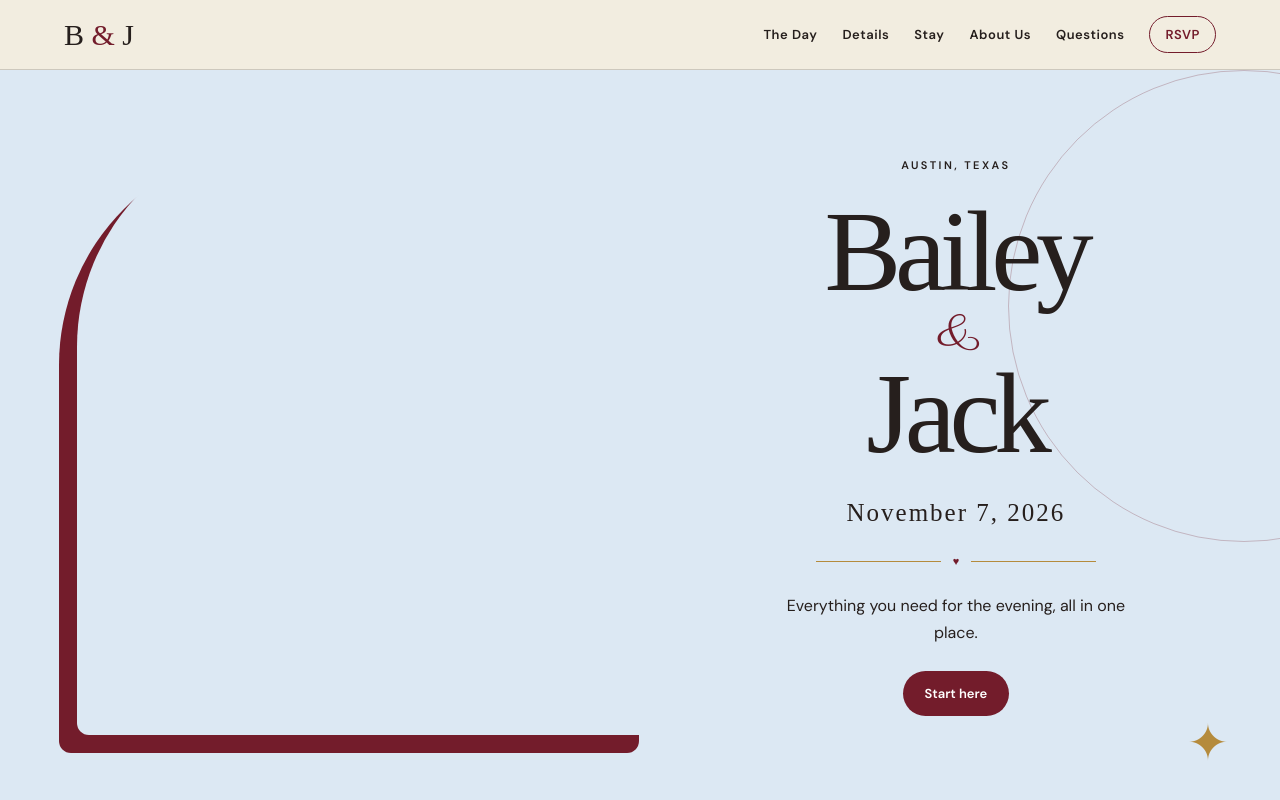
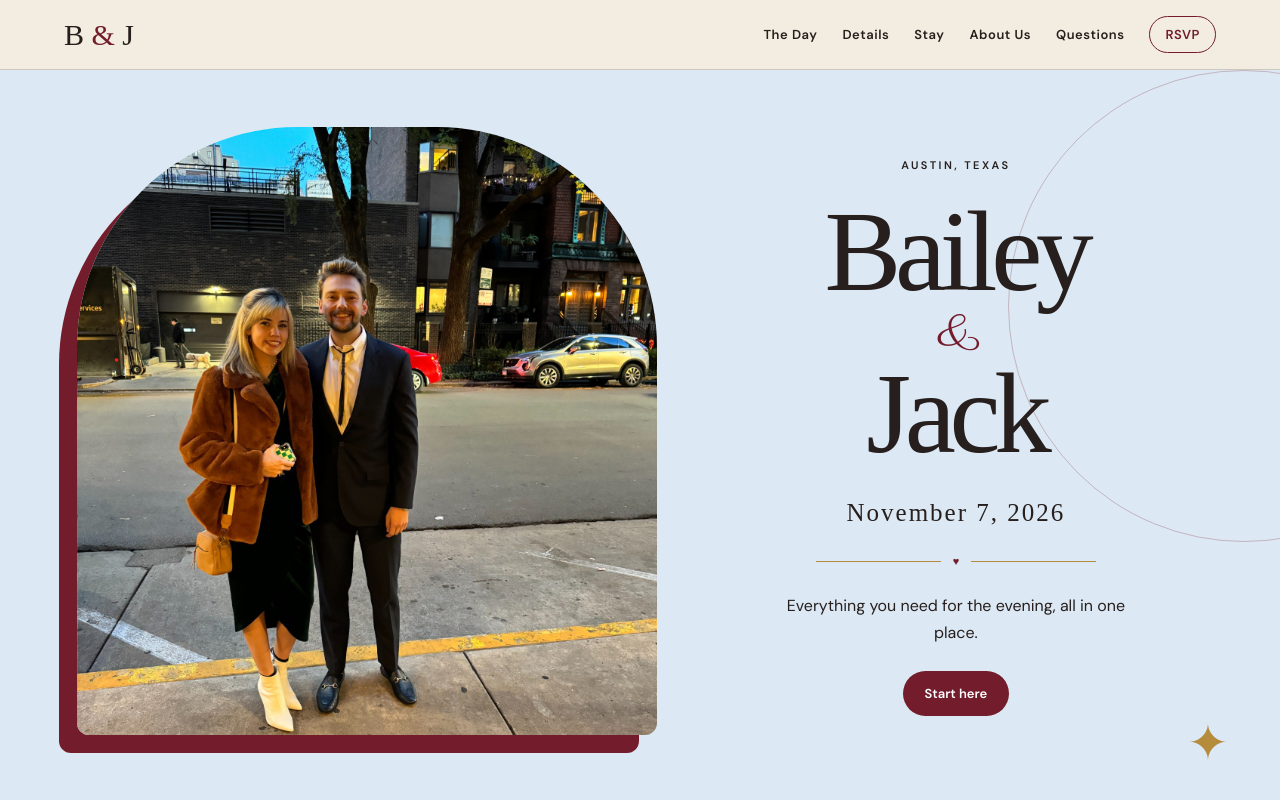
Before and after one commit to jackstephenson96/bailey-and-jack-wedding, a plain HTML site: page index.html in a window 1280 px wide. Shown: the top 800 px of the page. Drawn offline with Linux system fonts and the light colour scheme; files whose address does not match are found by name; a web font is replaced by a local one.

Commit message:
Update styles.css

```diff
--- a/styles.css
+++ b/styles.css
@@ -22,7 +22,7 @@ nav{display:flex;align-items:center;gap:25px}nav a{text-decoration:none;font-siz
 .pill{border:1px solid var(--ruby);color:var(--ruby);padding:7px 15px;border-radius:999px}.menu{display:none;border:0;background:none;font:600 14px "DM Sans"}
 .hero{min-height:100svh;padding:100px 6vw 55px;display:grid;grid-template-columns:1.08fr .92fr;align-items:center;gap:4vw;position:relative;background:var(--blue-pale);overflow:hidden}
 .hero:before{content:"";position:absolute;width:470px;height:470px;border:1px solid rgba(115,28,43,.25);border-radius:50%;right:-200px;top:70px}
-.hero-photo{height:min(76vh,850px);background:url("assets/hero.jpg") center 38%/cover;border-radius:220px 220px 12px 12px;box-shadow:-18px 18px 0 var(--ruby)}
+.hero-photo{height:min(76vh,850px);background:url("hero.jpg") center 38%/cover;border-radius:220px 220px 12px 12px;box-shadow:-18px 18px 0 var(--ruby)}
 .hero-card{text-align:center;padding:45px 20px;position:relative;z-index:2}
 .kicker{text-transform:uppercase;letter-spacing:.22em;font-size:11px;font-weight:600}
 h1,h2,h3{font-family:"Italiana",serif;font-weight:400;line-height:1.05}
```
